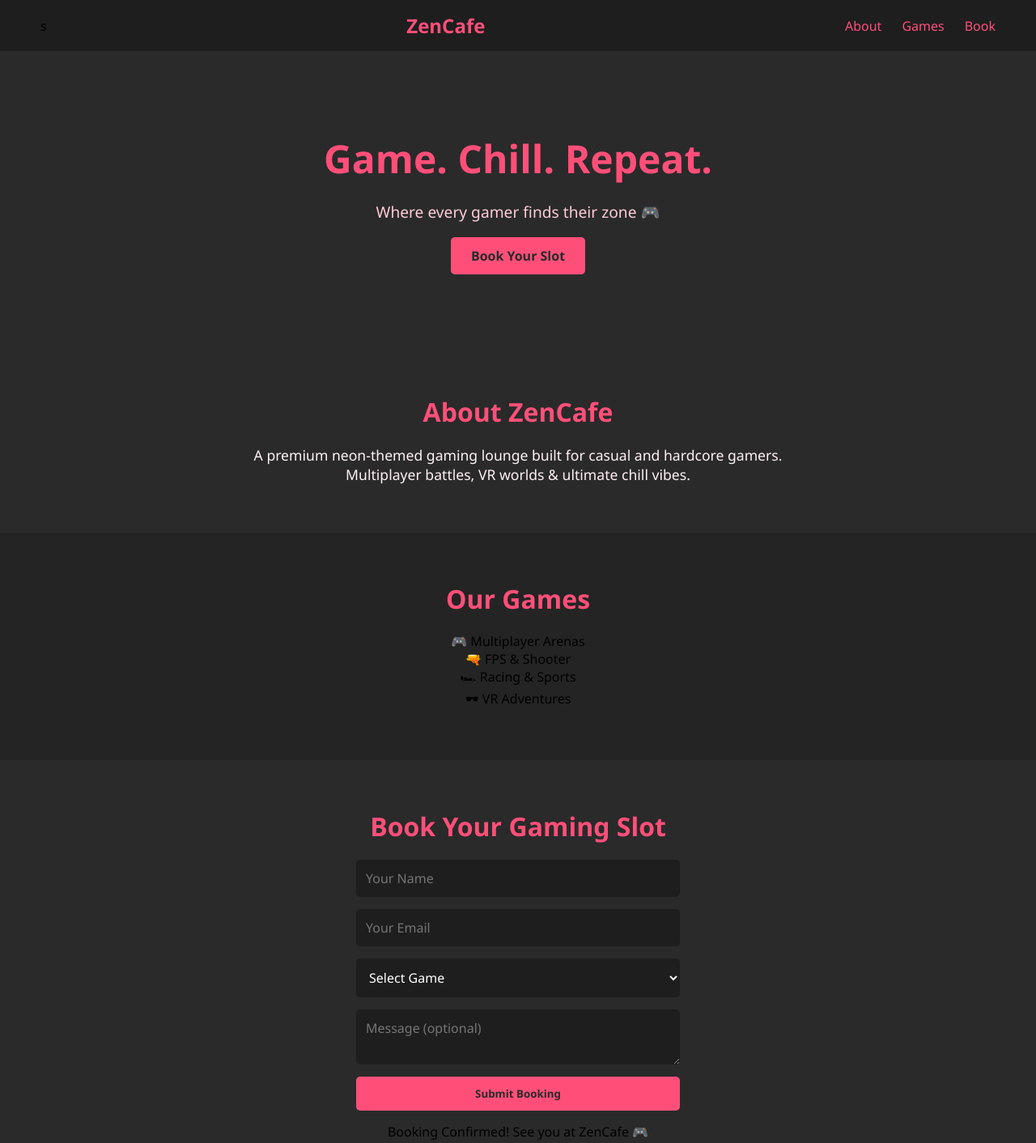
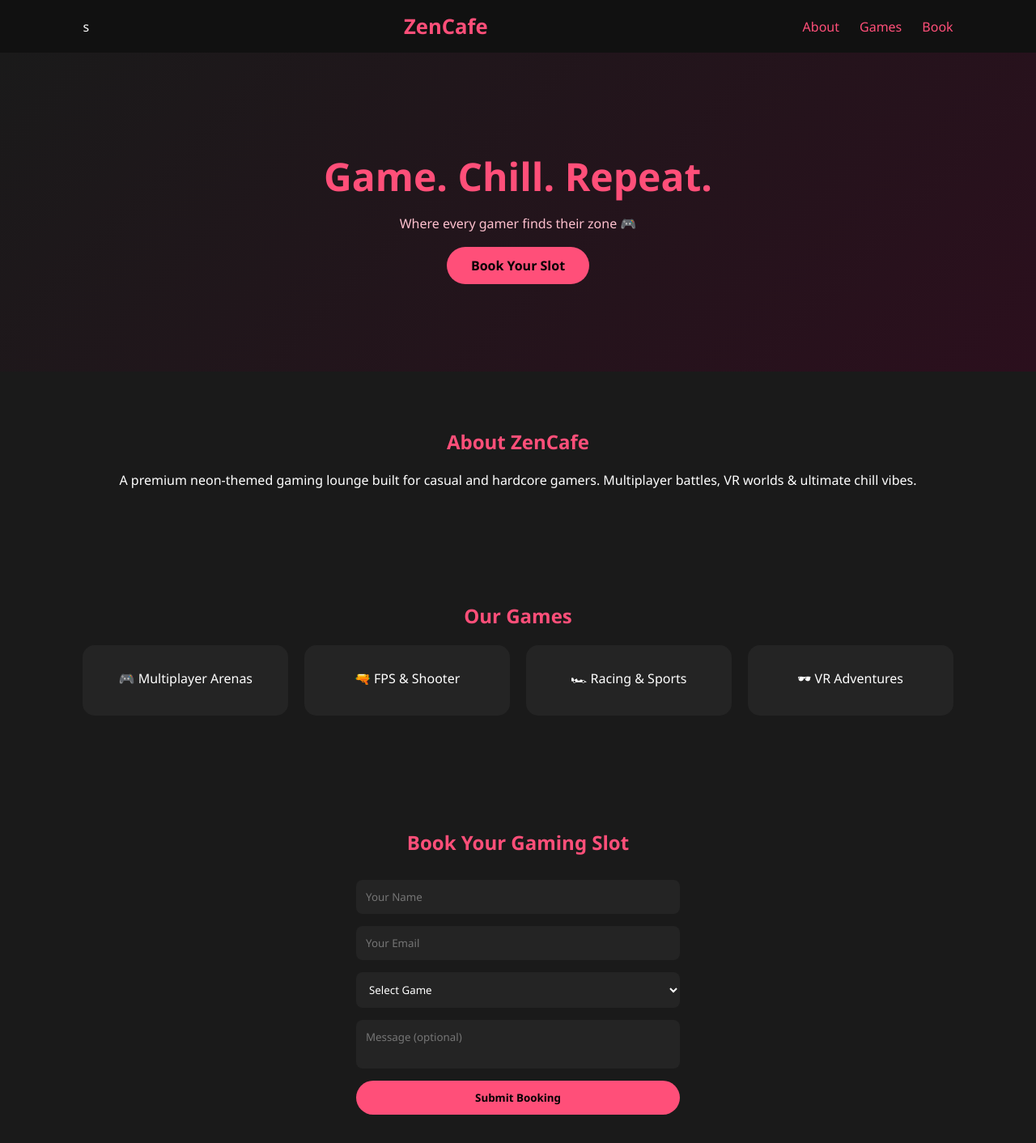
Before and after one commit to mahekCreates/codsoft, a plain HTML site: page Level1_Task2_LandingPage/index.html in a window 1280 px wide. Shown: the top 1412 px of the page at 81% size. Drawn offline with Linux system fonts and the light colour scheme; files whose address does not match are found by name.

Commit message:
Refactor CSS for improved styling and layout

```diff
--- a/Level1_Task2_LandingPage/style.css
+++ b/Level1_Task2_LandingPage/style.css
@@ -1,15 +1,19 @@
-/* Reset */
 * {
     margin: 0;
     padding: 0;
     box-sizing: border-box;
-    font-family: 'Segoe UI', Tahoma, Geneva, Verdana, sans-serif;
+    font-family: 'Segoe UI', sans-serif;
 }
 
-/* Header & Nav */
+body {
+    background-color: #1a1a1a;
+    color: white;
+}
+
+/* NAVBAR */
 header {
-    background-color: #1e1e1e;
-    padding: 15px 50px;
+    background: #111;
+    padding: 15px 8%;
 }
 
 nav {
@@ -20,120 +24,148 @@ nav {
 
 nav h1 {
     color: #ff4f79;
+    font-size: 1.6rem;
 }
 
-nav ul {
+.nav-links {
     display: flex;
     list-style: none;
     gap: 25px;
 }
 
-nav ul li a {
+.nav-links a {
     color: #ff4f79;
     text-decoration: none;
-    font-weight: 500;
     transition: 0.3s;
 }
 
-nav ul li a:hover {
+.nav-links a:hover {
     color: #ff1f55;
 }
 
-/* Hero Section */
+/* HERO */
 .hero {
-    background-color: #2a2a2a;
-    color: #ff4f79;
     text-align: center;
-    padding: 100px 20px;
+    padding: 120px 20px;
+    background: linear-gradient(135deg, #1a1a1a, #2b0f1d);
 }
 
 .hero h2 {
     font-size: 3rem;
-    margin-bottom: 20px;
+    color: #ff4f79;
+    margin-bottom: 15px;
 }
 
 .hero p {
-    font-size: 1.2rem;
+    color: #ffc1cf;
     margin-bottom: 30px;
-    color: #ffccd9;
 }
 
 .cta-button {
-    background-color: #ff4f79;
-    color: #2a2a2a;
-    padding: 12px 25px;
+    background: #ff4f79;
+    padding: 12px 30px;
+    border-radius: 30px;
+    color: black;
     font-weight: bold;
-    border-radius: 5px;
     border: none;
     cursor: pointer;
     transition: 0.3s;
     text-decoration: none;
+}
+
+.cta-button:hover {
+    background: #ff1f55;
+    transform: scale(1.05);
+}
+
+/* SECTIONS */
+.info-section {
+    padding: 70px 8%;
     text-align: center;
 }
 
-.cta-button:hover {
-    background-color: #ff1f55;
+.info-section h2 {
+    color: #ff4f79;
+    margin-bottom: 20px;
 }
 
-/* Info Sections */
-.info-section {
-    padding: 60px 20px;
-    text-align: center;
-    background-color: #2a2a2a;
+/* GAME GRID */
+.game-grid {
+    display: grid;
+    grid-template-columns: repeat(auto-fit, minmax(200px, 1fr));
+    gap: 20px;
+    margin-top: 20px;
 }
 
-.info-section:nth-child(even) {
-    background-color: #242424;
+.game-card {
+    background: #242424;
+    padding: 30px;
+    border-radius: 15px;
+    transition: 0.3s;
 }
 
-.info-section h2 {
-    font-size: 2rem;
-    margin-bottom: 20px;
-    color: #ff4f79;
+.game-card:hover {
+    transform: translateY(-8px);
+    background: #2f2f2f;
 }
 
-.info-section p, .info-section ul {
-    font-size: 1.1rem;
-    max-width: 700px;
-    margin: 0 auto;
-    color: #fff1f5;
-}
-
-.info-section ul {
-    list-style: none;
-    margin-top: 10px;
-}
-
-.info-section ul li::before {
-    content: "• ";
-    color: #ff1f55;
-}
-
-/* Booking Form */
+/* BOOKING FORM */
 .booking-form {
+    max-width: 400px;
+    margin: 30px auto;
     display: flex;
     flex-direction: column;
     gap: 15px;
-    max-width: 400px;
-    margin: 20px auto 0 auto;
 }
 
 .booking-form input,
 .booking-form select,
 .booking-form textarea {
     padding: 12px;
-    border-radius: 5px;
+    border-radius: 8px;
     border: none;
-    outline: none;
-    font-size: 1rem;
-    background-color: #1e1e1e;
-    color: #fff;
+    background: #242424;
+    color: white;
 }
 
-/* Footer */
+.booking-form textarea {
+    resize: none;
+}
+
+.success-message {
+    margin-top: 20px;
+    color: #00ff99;
+    font-weight: bold;
+    display: none;
+    animation: fadeIn 0.5s ease-in-out;
+}
+
+/* FOOTER */
 footer {
-    background-color: #1e1e1e;
-    color: #ff4f79;
     text-align: center;
     padding: 20px;
+    background: #111;
+    color: #ff4f79;
 }
+
+/* ANIMATION */
+@keyframes fadeIn {
+    from { opacity: 0; }
+    to { opacity: 1; }
+}
+
+/* RESPONSIVE */
+@media (max-width: 768px) {
+    .hero h2 {
+        font-size: 2.2rem;
+    }
+
+    nav {
+        flex-direction: column;
+        gap: 10px;
+    }
+
+    .nav-links {
+        gap: 15px;
+    }
+}
```
